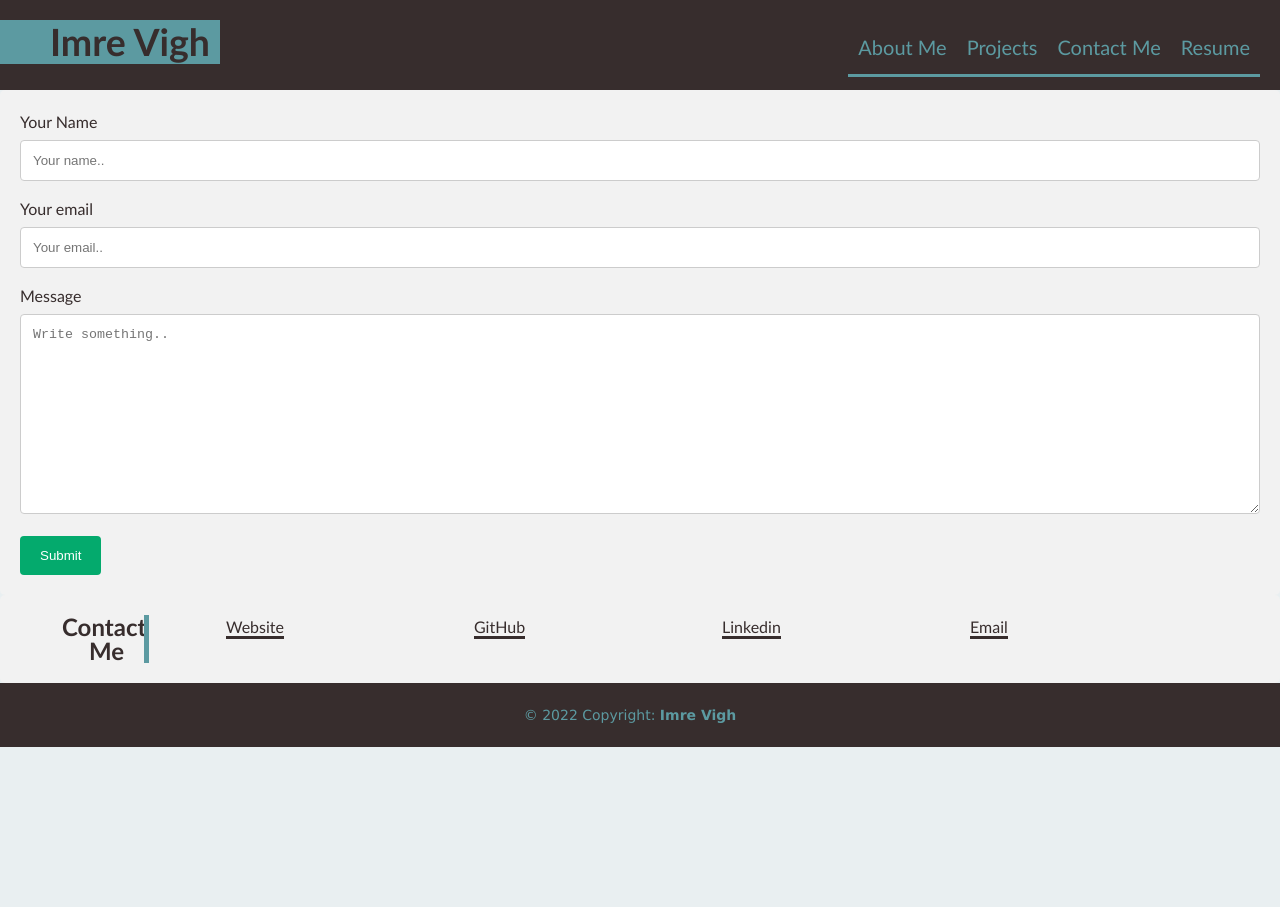
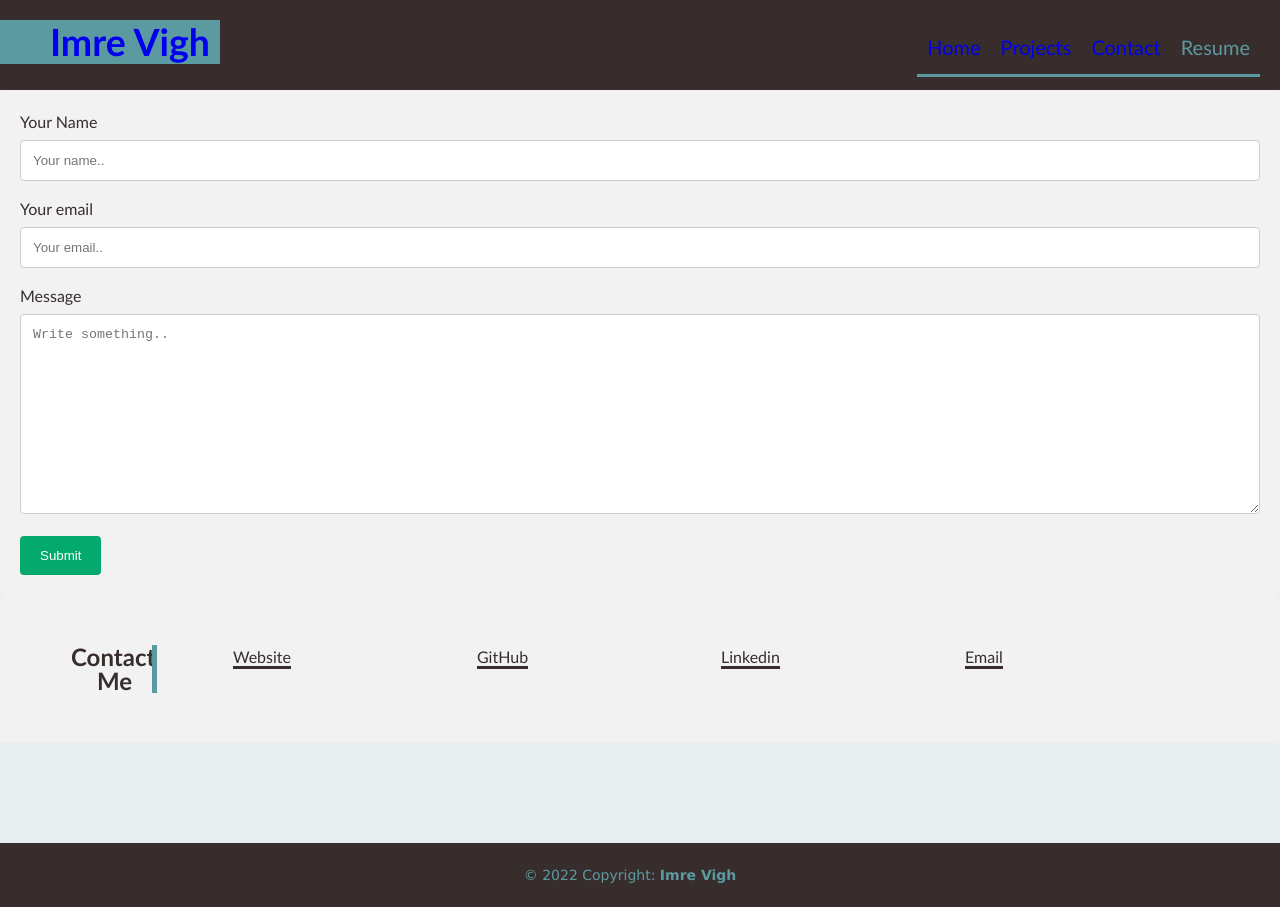
Before and after one commit to vighimre87/react-portfolio-website, a React (Create React App) app: page /contact in a window 1280 px wide. Before the commit the page ends 800 px from the top, so only its background shows below. Built offline with nearby package versions, Linux system fonts and the light colour scheme.

Commit message:
render pages using React router

```diff
--- a/src/App.js
+++ b/src/App.js
@@ -1,20 +1,29 @@
 import React from 'react';
+import { BrowserRouter as Router, Route, Routes } from 'react-router-dom';
 import './App.css';
 import Header from './components/Header/Header';
 import Contact from './pages/Contact';
 import Home from './pages/Home';
 import Projects from './pages/Projects';
 import Footer from './components/Footer/Footer';
+import Wrapper from './components/Wrapper/Wrapper';
 
 function App() {
   return (
-    <div>
+    <Router>
+      <div>
       <Header />
-      {/* <Home /> */}
-      {/* <Projects /> */}
-      <Contact/>
+      <Wrapper>
+        <Routes>
+          <Route path='/' element={<Home/>} />
+          <Route path='/home' element={<Home/>} />
+          <Route path='/projects' element={<Projects/>} />
+          <Route path='/contact' element={<Contact/>} />
+        </Routes>
+      </Wrapper>
       <Footer />
     </div>
+    </Router>
   );
 }
 
--- a/src/components/Header/Header.js
+++ b/src/components/Header/Header.js
@@ -1,5 +1,6 @@
 import React from "react";
 import "./index.css";
+import {Link, NavLink} from 'react-router-dom';
 
 function Header() {
     return (
@@ -7,14 +8,35 @@ function Header() {
     <nav className="nav">
       <div className="nav-header">
         <div className="nav-title">
+          <Link to="/">
           <h1>Imre Vigh</h1>
+          </Link>
         </div>
       </div>
       <div className="nav-links">
-        <a href="#about">About Me</a>
-        <a href="#work">Projects</a>
-        <a href="#contact">Contact Me</a>
-        <a href="files/Resume-Imre-Vigh.pdf" download="">Resume</a>
+        <a className="nav-link" href="#home">
+          <NavLink to='/'
+                    end
+                    className={({isActive}) =>
+                      isActive ? 'nav-link active' : 'nav-link'}>
+            Home
+          </NavLink>
+        </a>
+        <a className="nav-link" href="#projects">
+          <NavLink to='/projects'
+                    end
+                    className={({isActive}) =>
+                      isActive ? 'nav-link active' : 'nav-link'}>
+            Projects
+          </NavLink></a>
+        <a className="nav-link" href="#contact">
+          <NavLink to='/contact'
+                    end
+                    className={({isActive}) =>
+                      isActive ? 'nav-link active' : 'nav-link'}>
+            Contact
+          </NavLink></a>
+        <a className="nav-link" href="files/Resume-Imre-Vigh.pdf" download="">Resume</a>
       </div>
     </nav>
   </header>
--- a/src/components/Header/index.css
+++ b/src/components/Header/index.css
@@ -18,8 +18,8 @@ header {
 
   .nav > .nav-header > .nav-title {
     display: inline-block;
-    font-size: 25px;
-    color: var(--bckgrnd-blck);
+    font-size: 25px !important;
+    color: var(--bckgrnd-blck) !important;
     padding: 10px 10px 10px 50px;
     background-color: var(--cyan-color);
   }
--- a/src/components/Wrapper/Wrapper.js
+++ b/src/components/Wrapper/Wrapper.js
@@ -1,4 +1,5 @@
 import React from 'react';
+import './style.css';
 
 function Wrapper(props) {
     return <main className='wrapper'>{props.children}</main>;
--- /dev/null
+++ b/src/components/Wrapper/style.css
@@ -0,0 +1,4 @@
+.wrapper {
+  min-height: 100%;
+  padding-bottom: 100px;
+}
--- a/src/index.js
+++ b/src/index.js
@@ -1,17 +1,6 @@
 import React from 'react';
-import ReactDOM from 'react-dom/client';
+import ReactDOM from 'react-dom';
+import App from './App';
 import './index.css';
-import App from './App';
-import reportWebVitals from './reportWebVitals';
 
-const root = ReactDOM.createRoot(document.getElementById('root'));
-root.render(
-  <React.StrictMode>
-    <App />
-  </React.StrictMode>
-);
-
-// If you want to start measuring performance in your app, pass a function
-// to log results (for example: reportWebVitals(console.log))
-// or send to an analytics endpoint. Learn more: https://bit.ly/CRA-vitals
-reportWebVitals();
+ReactDOM.render(<App />, document.getElementById('root'));
```
Also changed, not shown: src/components/Footer/index.js (added, +12 -0 lines), src/components/Footer/style.css (added, +14 -0 lines), src/components/Hero/index.js (added, +12 -0 lines), src/components/Hero/style.css (added, +33 -0 lines), src/pages/PortfolioContainer.js (added).
